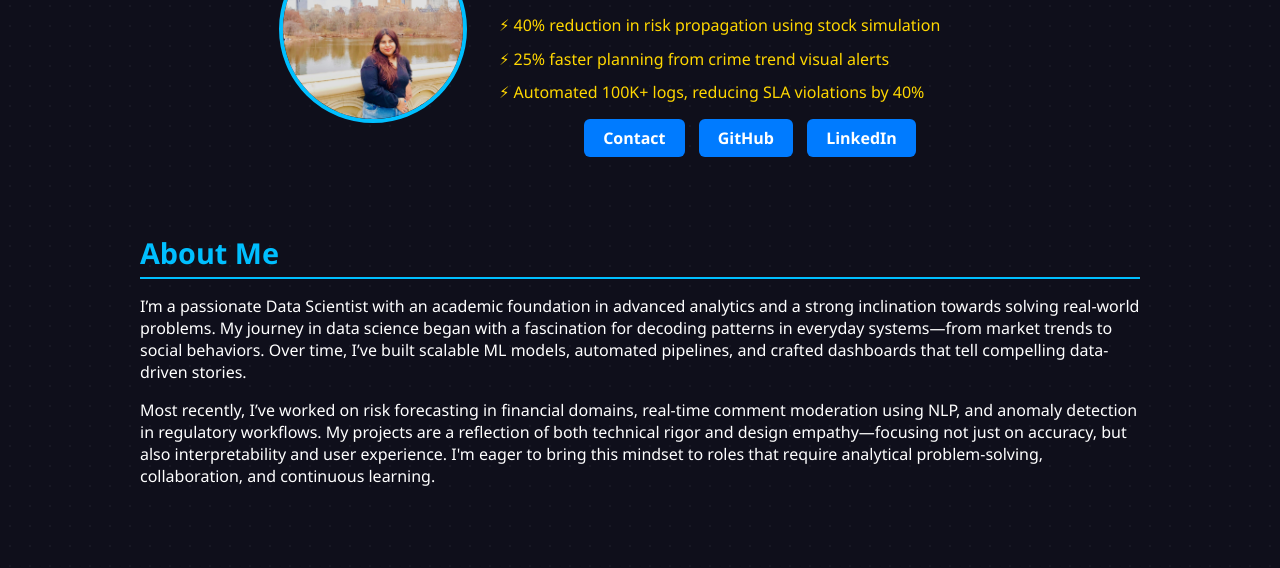
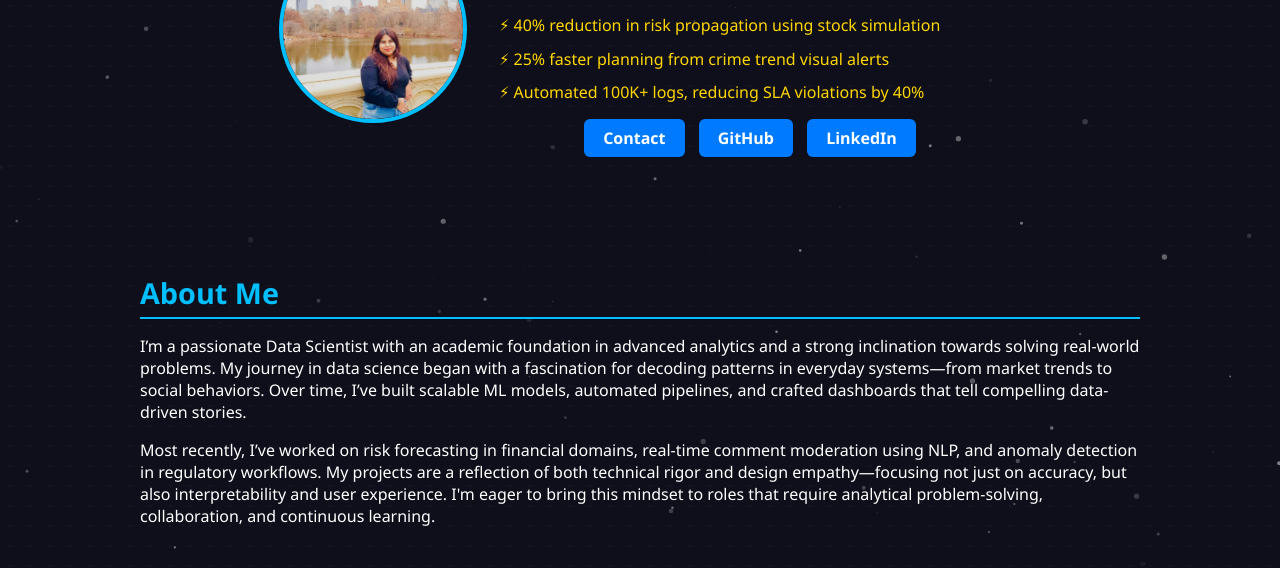
Before and after one commit to wanshika/portfolio, a plain HTML site: page index.html in a window 1280 px wide. Shown: the part 184-752 px from the top of the page. Drawn offline with nearby package versions, Linux system fonts and the light colour scheme.

Commit message:
Added particles background, scroll reveal, and optimized section spacing

```diff
--- a/index.html
+++ b/index.html
@@ -20,8 +20,70 @@
 
   <!-- Stylesheet -->
   <link rel="stylesheet" href="style.css" />
+
+  <!-- Particles.js Script -->
+  <script src="https://cdn.jsdelivr.net/npm/particles.js@2.0.0/particles.min.js"></script>
+  <script>
+    document.addEventListener("DOMContentLoaded", function () {
+      particlesJS("particles-js", {
+        particles: {
+          number: { value: 80, density: { enable: true, value_area: 800 } },
+          color: { value: "#ffffff" },
+          shape: { type: "circle" },
+          opacity: { value: 0.5, random: true },
+          size: { value: 3, random: true },
+          line_linked: { enable: false },
+          move: { enable: true, speed: 2, direction: "none", out_mode: "out" }
+        },
+        interactivity: {
+          detect_on: "canvas",
+          events: {
+            onhover: { enable: true, mode: "repulse" },
+            onclick: { enable: true, mode: "push" }
+          },
+          modes: {
+            repulse: { distance: 100, duration: 0.4 },
+            push: { particles_nb: 4 }
+          }
+        },
+        retina_detect: true
+      });
+
+      // Scroll reveal sections
+      const sections = document.querySelectorAll("main section");
+      const options = {
+        threshold: 0.1
+      };
+
+      const observer = new IntersectionObserver(function (entries, observer) {
+        entries.forEach(entry => {
+          if (!entry.isIntersecting) return;
+          entry.target.classList.add("visible");
+          observer.unobserve(entry.target);
+        });
+      }, options);
+
+      sections.forEach(section => {
+        section.classList.add("invisible");
+        observer.observe(section);
+      });
+    });
+  </script>
+  <style>
+    .invisible {
+      opacity: 0;
+      transform: translateY(30px);
+      transition: opacity 0.8s ease-out, transform 0.8s ease-out;
+    }
+    .visible {
+      opacity: 1;
+      transform: translateY(0);
+    }
+  </style>
 </head>
 <body>
+  <div id="particles-js" style="position: fixed; width: 100%; height: 100%; z-index: -1;"></div>
+
   <nav class="top-nav">
     <a href="#about">About</a>
     <a href="#projects">Projects</a>
@@ -52,6 +114,7 @@
     </div>
   </header>
 
+  <main>
     <section id="about">
       <h2>About Me</h2>
       <p>I’m a passionate Data Scientist with an academic foundation in advanced analytics and a strong inclination towards solving real-world problems. My journey in data science began with a fascination for decoding patterns in everyday systems—from market trends to social behaviors. Over time, I’ve built scalable ML models, automated pipelines, and crafted dashboards that tell compelling data-driven stories.</p>
@@ -110,6 +173,7 @@
         <li>Digital Strategy Lead – MUN Leadership Team</li>
       </ul>
     </section>
+  </main>
 
   <footer>
     <p>&copy; 2025 Wanshika Patro | Built with 💻 and ☕</p>
--- a/style.css
+++ b/style.css
@@ -5,6 +5,19 @@ body {
   color: white;
   background-image: radial-gradient(rgba(255, 255, 255, 0.04) 1px, transparent 1px);
   background-size: 20px 20px;
+}
+
+#particles-js {
+  position: fixed;
+  top: 0;
+  left: 0;
+  width: 100%;
+  height: 100%;
+  z-index: -1;
+}
+
+html {
+  scroll-behavior: smooth;
 }
 
 .top-nav {
@@ -90,7 +103,7 @@ body {
 section {
   padding: 2rem 1rem 1rem;
   max-width: 1000px;
-  margin: 0 auto;
+  margin: 40px auto;
 }
 
 h2 {
@@ -126,3 +139,14 @@ footer {
 ul li {
   margin-bottom: 0.5rem;
 }
+
+.invisible {
+  opacity: 0;
+  transform: translateY(30px);
+  transition: opacity 0.8s ease-out, transform 0.8s ease-out;
+}
+
+.visible {
+  opacity: 1;
+  transform: translateY(0);
+}
```
Lines whose indentation alone changed are shown as unchanged.
